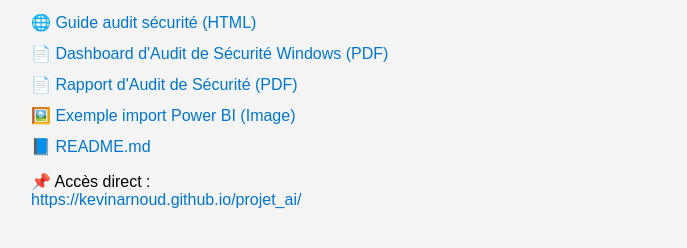
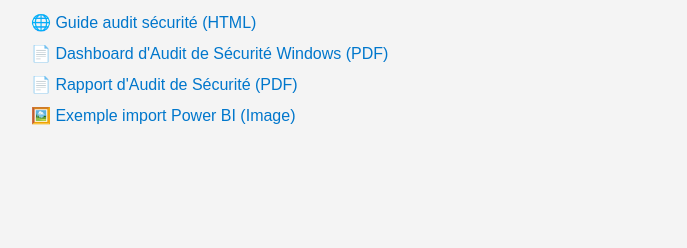
Before and after one commit to KevinArnoud/projet_ai, a plain HTML site: page index.html in a window 1280 px wide. Shown: the part 142-390 px from the top of the page, without its empty margins (209-896 px from the left). Drawn offline with Linux system fonts and the light colour scheme.

Commit message:
Update index.html

```diff
--- a/index.html
+++ b/index.html
@@ -40,10 +40,6 @@
     <li><a href="Dashboard d'Audit de Sécurité Windows.pdf" target="_blank">📄 Dashboard d'Audit de Sécurité Windows (PDF)</a></li>
     <li><a href="Rapport d'Audit de Sécurité - LAPTOP-80P12G....pdf" target="_blank">📄 Rapport d'Audit de Sécurité (PDF)</a></li>
     <li><a href="Exemple_import_powerbi.png" target="_blank">🖼️ Exemple import Power BI (Image)</a></li>
-    <li><a href="README.md" target="_blank">📘 README.md</a></li>
   </ul>
-
-  <p>📌 Accès direct : <br>
-  <a href="https://kevinarnoud.github.io/projet_ai/">https://kevinarnoud.github.io/projet_ai/</a></p>
 </body>
 </html>
```
